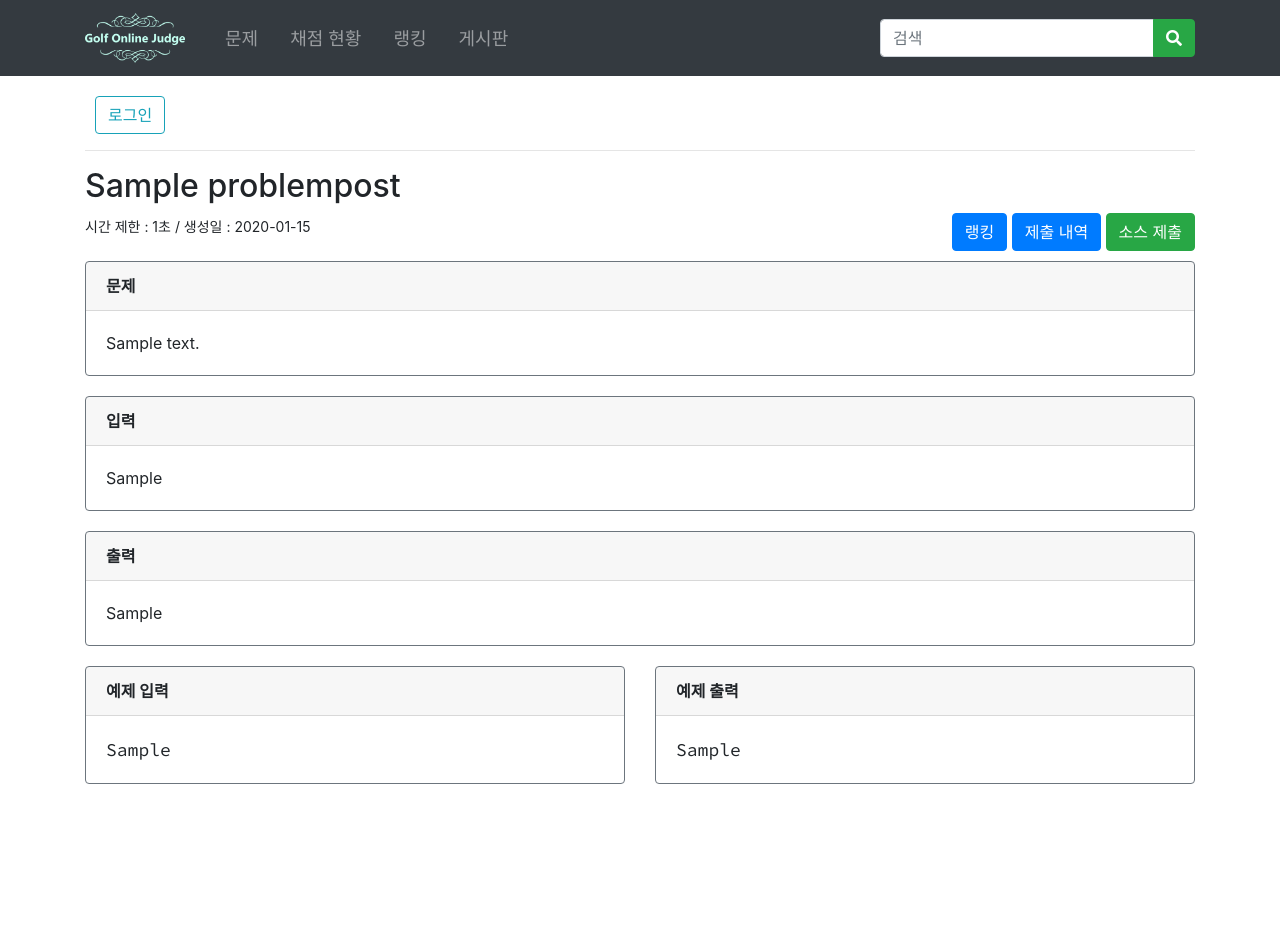
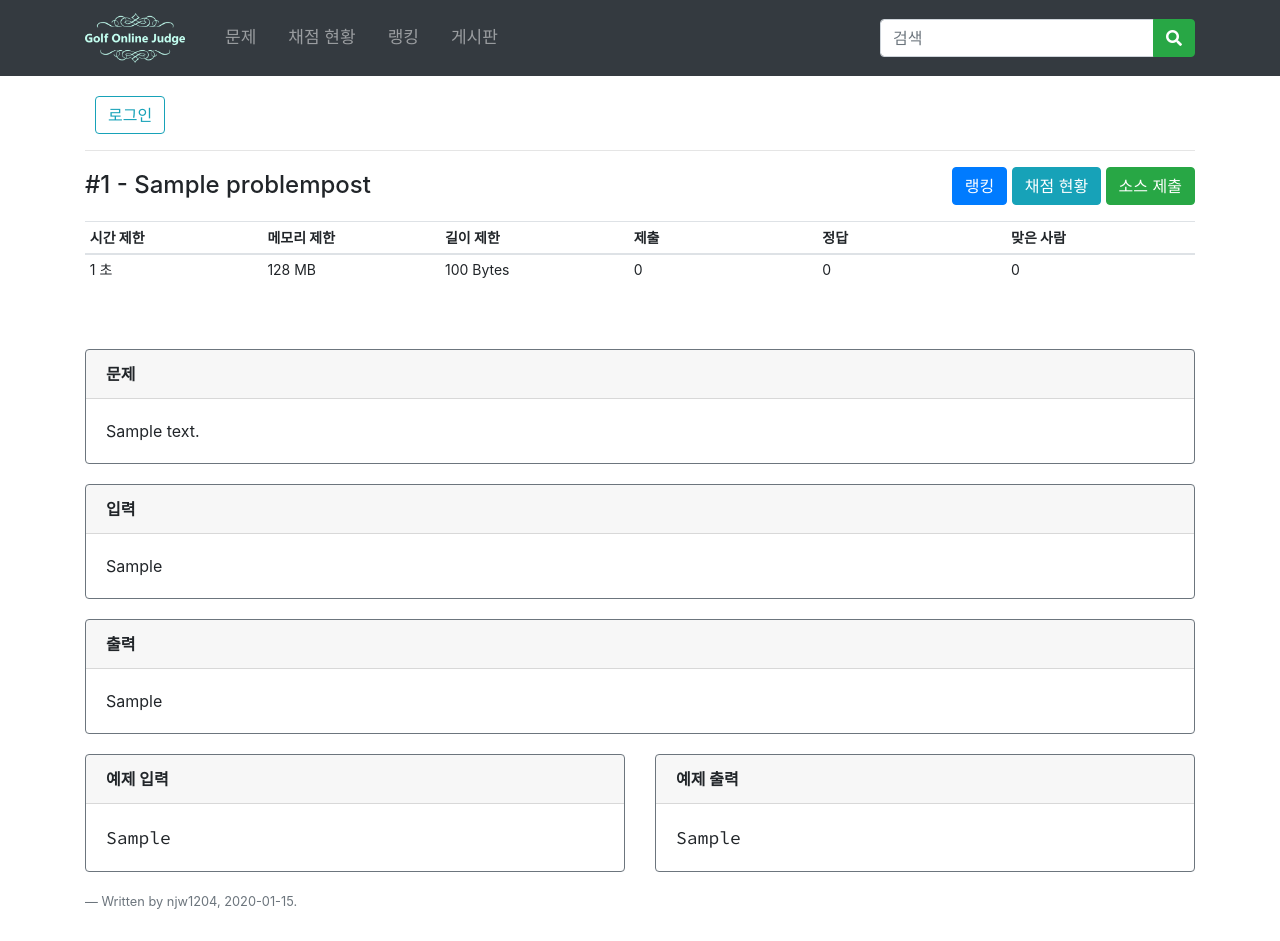
Before and after one commit to njw1204/golf-online-judge, a Django app: page /1/ in a window 1280 px wide. Before the commit the page ends 784 px from the top, so only its background shows below. Run offline with Django 3.2, Linux system fonts and the light colour scheme; tables that the repository leaves empty hold one stand-in row (values such as "Sample post"); some libraries are stand-ins or nearby versions.

Commit message:
Modify problem.html design & minor change

```diff
--- a/web/mainApp/templates/mainApp/base.html
+++ b/web/mainApp/templates/mainApp/base.html
@@ -8,15 +8,16 @@
   <meta http-equiv="X-UA-Compatible" content="IE=edge">
   <title>Golf Online Judge</title>
   <meta name="viewport" content="width=device-width, initial-scale=1">
-  <link rel="stylesheet" href="https://stackpath.bootstrapcdn.com/bootstrap/4.1.3/css/bootstrap.min.css"
-    integrity="sha384-MCw98/SFnGE8fJT3GXwEOngsV7Zt27NXFoaoApmYm81iuXoPkFOJwJ8ERdknLPMO" crossorigin="anonymous">
+
+  <link rel="stylesheet" href="https://stackpath.bootstrapcdn.com/bootstrap/4.3.1/css/bootstrap.min.css"
+    integrity="sha384-ggOyR0iXCbMQv3Xipma34MD+dH/1fQ784/j6cY/iJTQUOhcWr7x9JvoRxT2MZw1T" crossorigin="anonymous">
   <link href="https://fonts.googleapis.com/css?family=Source+Code+Pro&subset=korean" rel="stylesheet">
   <link rel="stylesheet" href="https://use.fontawesome.com/releases/v5.8.1/css/all.css"
     integrity="sha384-50oBUHEmvpQ+1lW4y57PTFmhCaXp0ML5d60M1M7uH2+nqUivzIebhndOJK28anvf" crossorigin="anonymous">
 </head>
 
 <body>
-  <nav class="navbar navbar-expand-lg navbar-dark bg-dark" style="margin-bottom: 20px; font-size: 18px;">
+  <nav class="navbar navbar-expand-lg navbar-dark bg-dark" style="margin-bottom: 20px; font-size: 17px;">
     <div class="container">
       <a class="navbar-brand" href="/">
         <img src="{% static 'mainApp/logo2.png' %}" style="max-height: 50px;" />
@@ -66,9 +67,9 @@
       {% endif %}
 
       {% if not request.user.is_authenticated %}
-        <a href="{% url 'login' %}" class="btn btn-outline-info" role="button" style="margin-left: 10px;">로그인</a>
+      <a href="{% url 'login' %}" class="btn btn-outline-info" role="button" style="margin-left: 10px;">로그인</a>
       {% else %}
-        <a href="{% url 'logout' %}" class="btn btn-outline-info" role="button" style="margin-left: 10px;">로그아웃</a>
+      <a href="{% url 'logout' %}" class="btn btn-outline-info" role="button" style="margin-left: 10px;">로그아웃</a>
       {% endif %}
     </div>
 
--- a/web/mainApp/templates/mainApp/problem.html
+++ b/web/mainApp/templates/mainApp/problem.html
@@ -4,26 +4,45 @@
 <div>
   <div style="margin-bottom: 10px;">
     <div>
-      <h2>{{ problem.title }}</h2>
+      <h4 class="mb-3 pt-1" style="float: left;">#{{ problem.pk }} - {{ problem.title }}</h4>
+
+      <div class="mb-3" style="float: right;">
+        <button class="btn btn-primary">랭킹</button>
+        <button class="btn btn-info">채점 현황</button>
+        <button class="btn btn-success">소스 제출</button>
+      </div>
+
+      <div style="clear: both;"></div>
     </div>
 
-    <div style="overflow: hidden;">
-      <div>
-        <div style="height: 14px;">
-          <span style="font-size: 14px; line-height: 14px; vertical-align: middle;">
-            시간 제한 : {{ problem.time_limit }}초 / 생성일 : {{ problem.created_date|date:"Y-m-d" }}
-          </span>
-          <div style="float: right;">
-            <button class="btn btn-primary">랭킹</button>
-            <button class="btn btn-primary">제출 내역</button>
-            <button class="btn btn-success">소스 제출</button>
-          </div>
-        </div>
-      </div>
+    <div class="mb-5" style="font-size: 14px; overflow-x: auto; white-space: nowrap;">
+      <table class="table table-sm">
+        <thead>
+          <tr>
+            <th style="width: 16%">시간 제한</th>
+            <th style="width: 16%">메모리 제한</th>
+            <th style="width: 17%">길이 제한</th>
+            <th style="width: 17%">제출</th>
+            <th style="width: 17%">정답</th>
+            <th style="width: 17%">맞은 사람</th>
+          </tr>
+        </thead>
+        <tbody>
+          <tr>
+            <td>{{ problem.time_limit }} 초</td>
+            <td>128 MB</td>
+            <td>100 Bytes</td>
+            <td>0</td>
+            <td>0</td>
+            <td>0</td>
+          </tr>
+        </tbody>
+      </table>
     </div>
+
   </div>
 
-  <div></button>
+  <div>
     <div class="card border-secondary" style="margin-bottom: 20px;">
       <div class="card-header">
         <strong>문제</strong>
@@ -66,7 +85,7 @@
           </div>
           <div class="card-body">
             <p class="card-text" style="font-family: 'Source Code Pro', monospace; font-size: 18px; min-height: 27px;">
-                {{ problem.example_in|linebreaksbr }}
+              {{ problem.example_in|linebreaksbr }}
             </p>
           </div>
         </div>
@@ -79,7 +98,7 @@
           </div>
           <div class="card-body">
             <p class="card-text" style="font-family: 'Source Code Pro', monospace; font-size: 18px; min-height: 27px;">
-                {{ problem.example_out|linebreaksbr }}
+              {{ problem.example_out|linebreaksbr }}
             </p>
           </div>
         </div>
@@ -90,6 +109,10 @@
   </div>
 </div>
 
+<blockquote>
+  <footer class="blockquote-footer">Written by njw1204, {{ problem.created_date|date:"Y-m-d" }}.</footer>
+</blockquote>
+
 <div id="disqus_thread" style="margin-top: 30px;">
   {% load disqus_tags %}
   {% set_disqus_url full_absolute_url %}
```
Also changed, not shown: web/mainApp/templates/mainApp/problem-list.html (+5 -6 lines).
